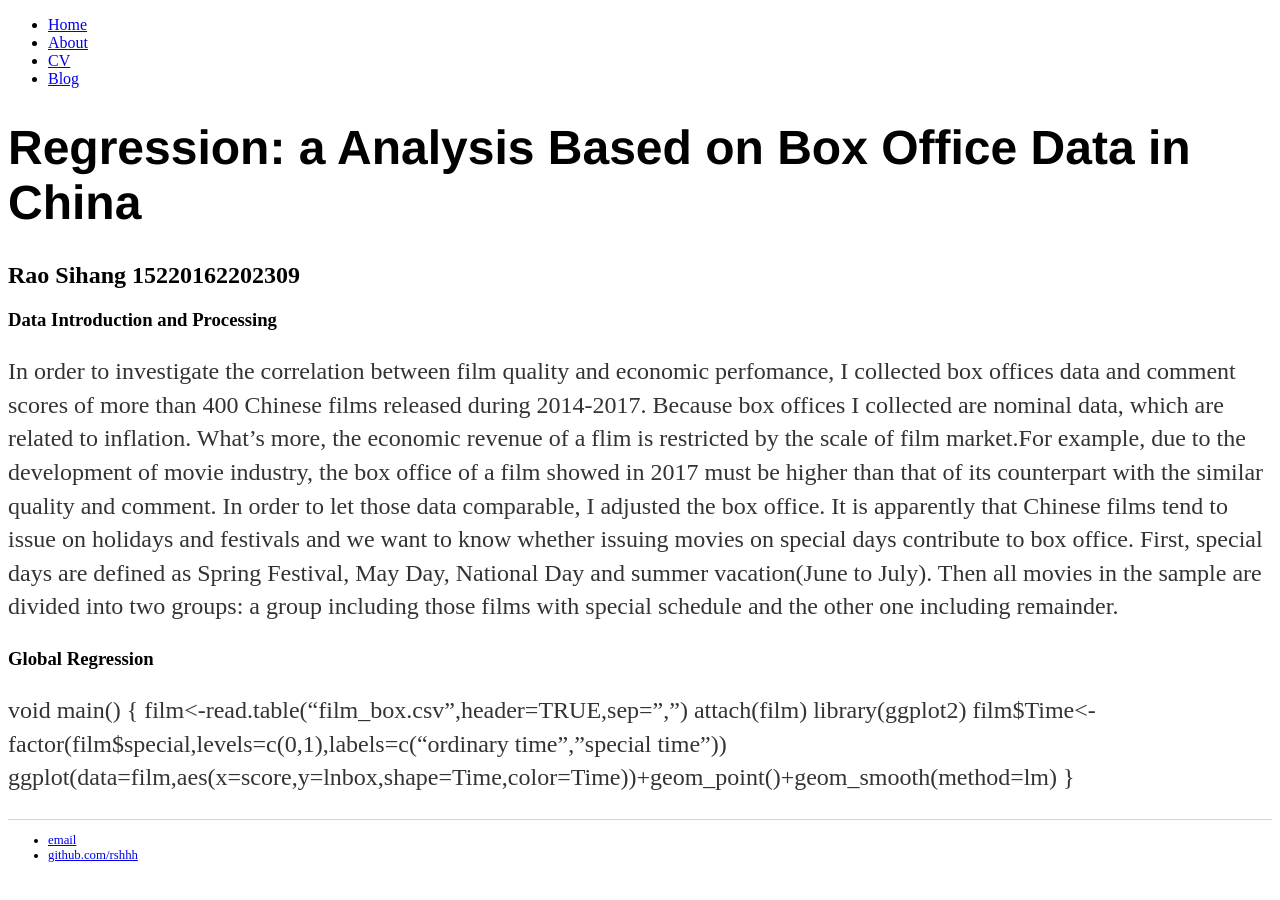
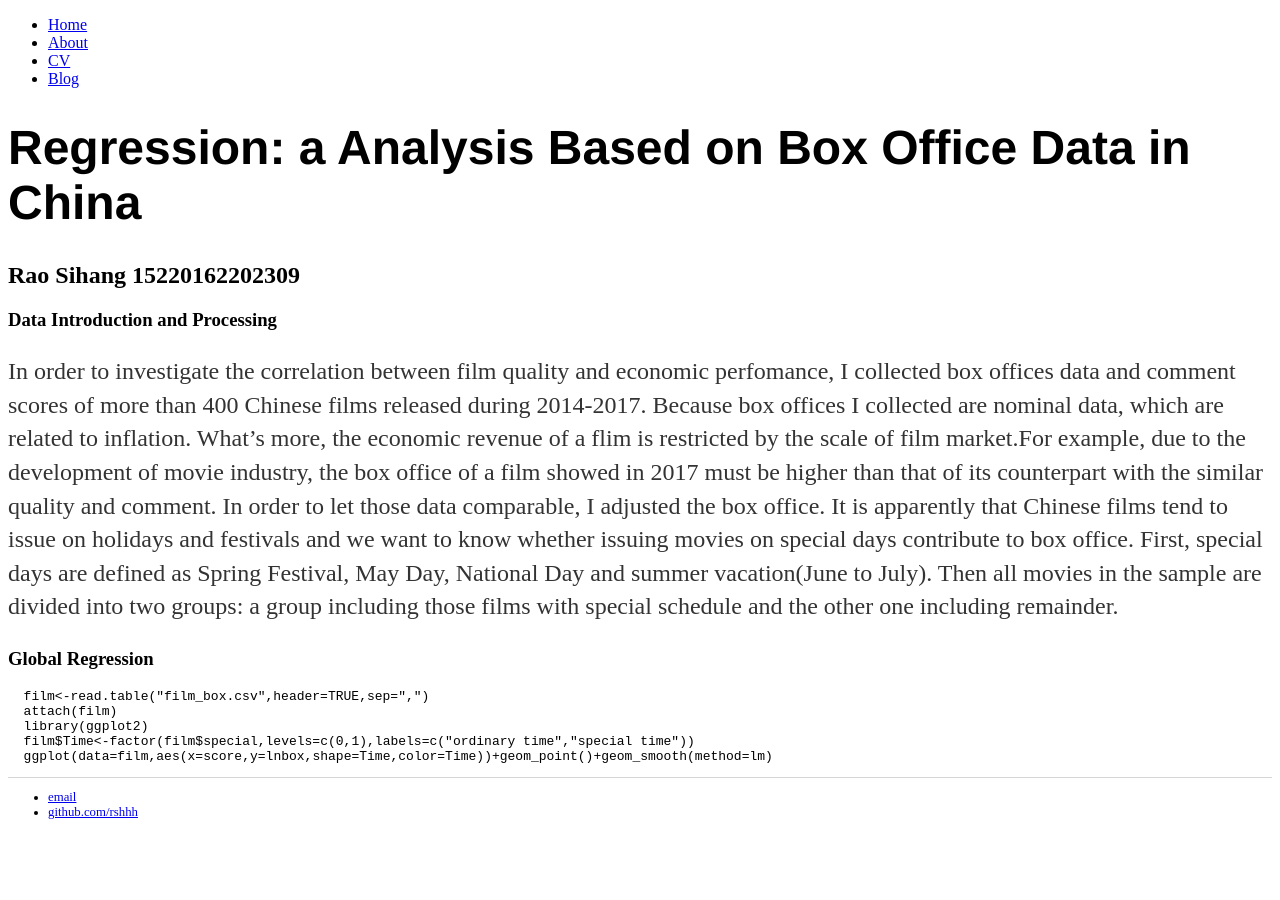
Before and after one commit to RSHHH/Microecon.github.io, a Jekyll site: the page built from microecon/assignment2.md, in a window 1280 px wide. Built offline with Jekyll 4.4.1, drawn with Linux system fonts in a browser that asks for light colours; our own code applies the rules of GitHub Pages for plain Markdown files.

Commit message:
Update assignment2.md

````diff
--- a/microecon/assignment2.md
+++ b/microecon/assignment2.md
@@ -6,11 +6,10 @@ adjusted the box office.
   It is apparently that Chinese films tend to issue on holidays and festivals and we want to know whether issuing movies on special days contribute to box office. First, special days are defined as Spring Festival, May Day, National Day and summer vacation(June to July). Then all movies in the sample are divided into two groups: a group including those films with special schedule and the other one including remainder.
 
 ### Global Regression
-void main()
-{
+```R
   film<-read.table("film_box.csv",header=TRUE,sep=",")
   attach(film)
   library(ggplot2)
   film$Time<-factor(film$special,levels=c(0,1),labels=c("ordinary time","special time"))
   ggplot(data=film,aes(x=score,y=lnbox,shape=Time,color=Time))+geom_point()+geom_smooth(method=lm)
-}
+```
````
